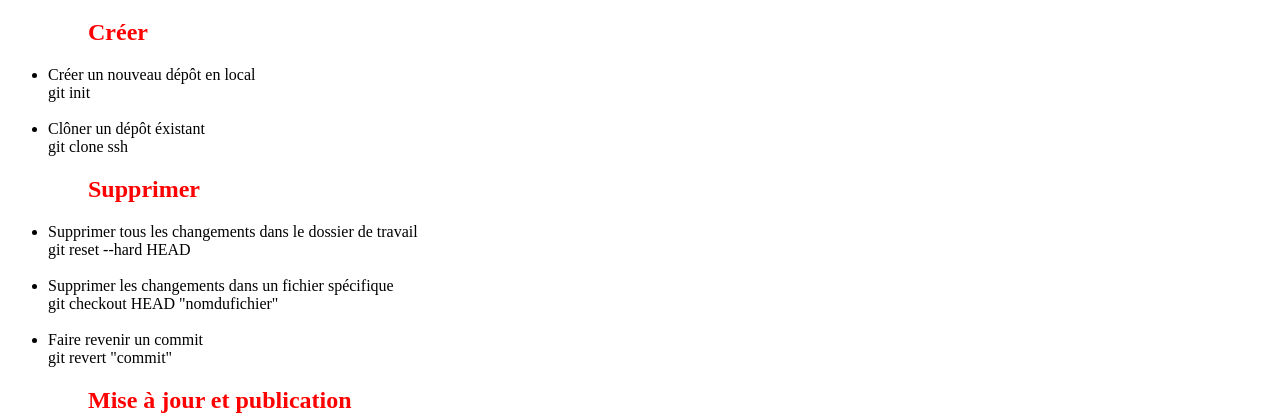
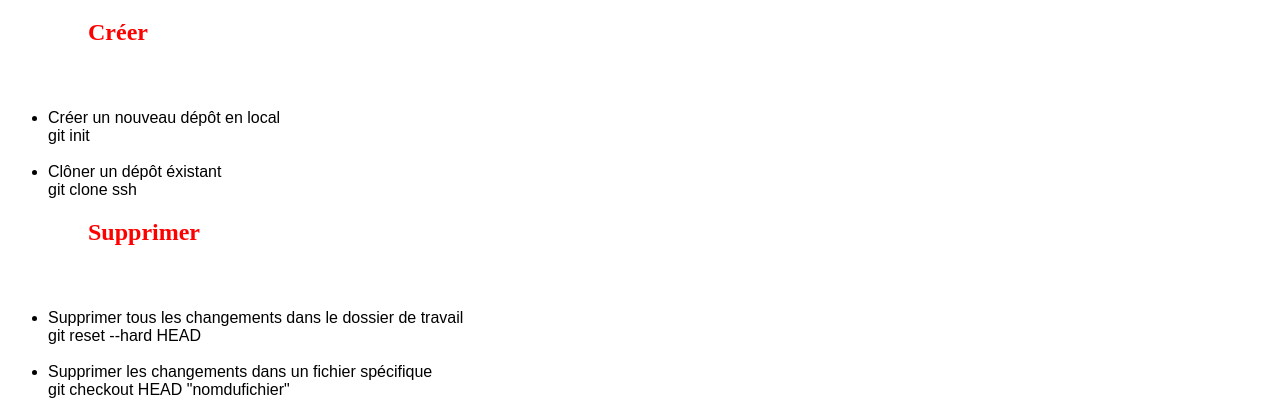
Before and after one commit to XavierMongy/Git, a plain HTML site: page index.html in a window 1280 px wide. Shown: the part 387-801 px from the top of the page. Drawn offline with Linux system fonts and the light colour scheme.

Commit message:
lists css

```diff
--- a/style.css
+++ b/style.css
@@ -13,3 +13,11 @@ h2
 	color: red;
 
 }
+
+ul
+{
+	/*mise en page des listes*/
+	margin-top: 5%;
+	font-family: Arial;
+
+}
```
